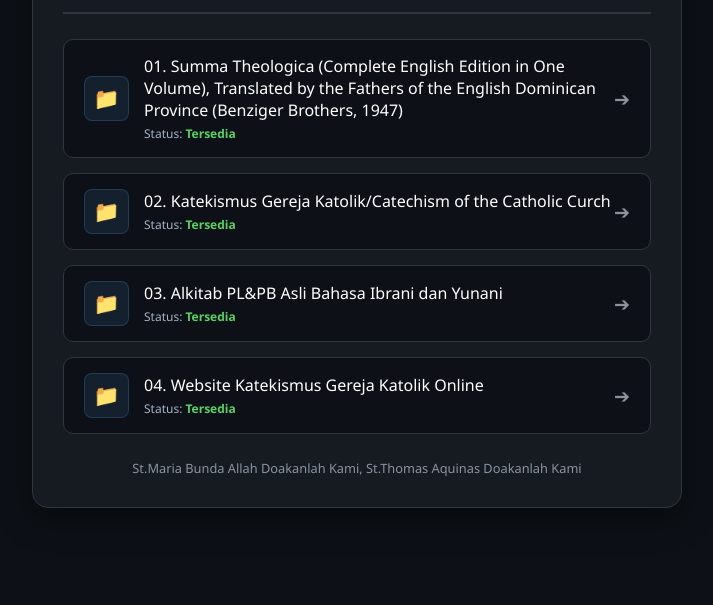
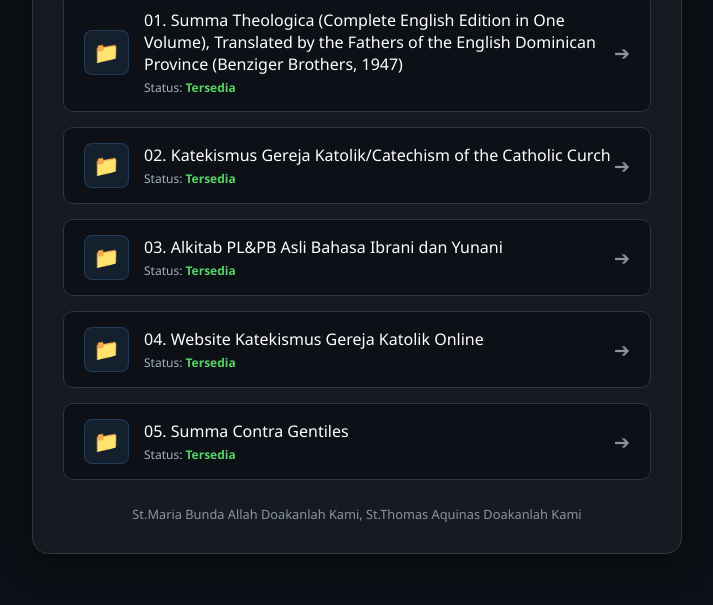
Before and after one commit to vernqwen/seiichiro.github.io, a plain HTML site: page index.html in a window 1280 px wide. Shown: the part 195-800 px from the top of the page, without its empty margins (283-996 px from the left). Drawn offline with Linux system fonts and the light colour scheme.

Commit message:
Update index.html

```diff
--- a/index.html
+++ b/index.html
@@ -205,7 +205,7 @@
     const databaseLink = [
         {
             namaFile: "Summa Theologica (Complete English Edition in One Volume), Translated by the Fathers of the English Dominican Province (Benziger Brothers, 1947)",
-            url: "https://drive.google.com/drive/folders/1mbkaF6E1CWNvcDlsu8J0Q41WFKVM9Zlw"
+            url: "https://drive.google.com/drive/folders/1S6RoRF1GHYTa28WMbB3efBfAllqZA6b1"
         },
         {
             namaFile: "Katekismus Gereja Katolik/Catechism of the Catholic Curch",
@@ -218,6 +218,10 @@
         {
             namaFile: "Website Katekismus Gereja Katolik Online",
             url: "https://vernqwen.github.io/kgk-online/"
+        },
+        {
+            namaFile: "Summa Contra Gentiles",
+            url: "https://drive.google.com/drive/folders/1Zs9q7U5ceQ48XmgEy-qGDDK6IXqJePD7"
         }
     ];
 
```
